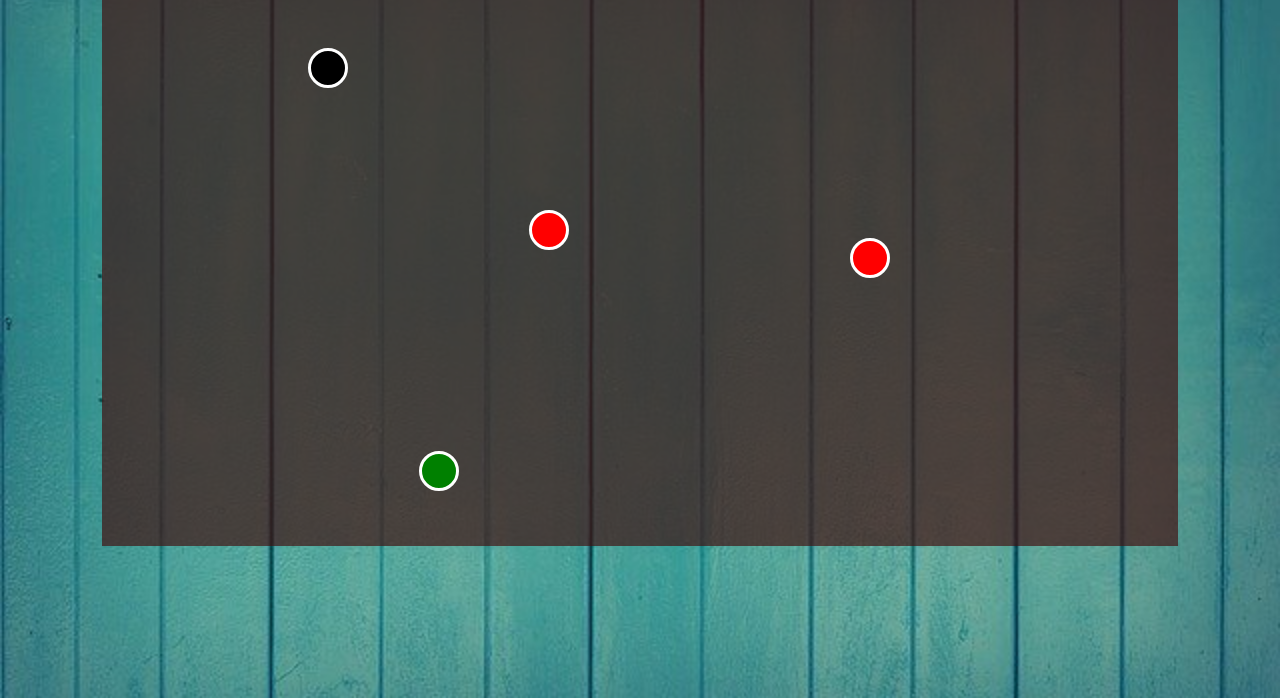
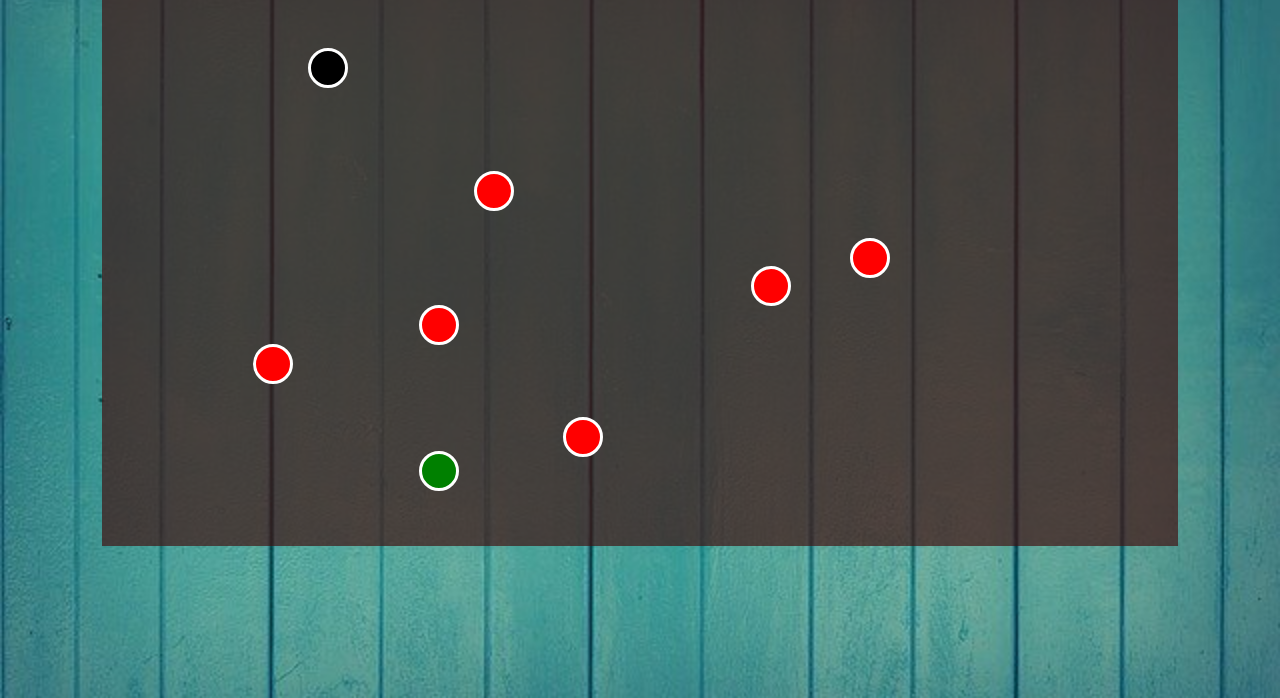
Before and after one commit to alexandraflescan/alexandraflescan.github.io, a plain HTML site: page index.html in a window 1280 px wide. Shown: the part 102-800 px from the top of the page. Drawn offline with nearby package versions, Linux system fonts and the light colour scheme.

Commit message:
small fixes

```diff
--- a/app.css
+++ b/app.css
@@ -47,22 +47,33 @@ h1{
     background-color: black;
 }
 
-
+.bad {
+    background-color: red;
+}
 #bad1{
     top: 45%;
     left: 69%;
-    background-color: red;
 }
 #bad2{
     top: 33%;
     left: 35%;
-    background-color: red;
 }
 
-#bad2{
-    top: 40%;
-    left: 40%;
-    background-color: red;
+#bad3{
+    top: 77%;
+    left: 43%;
+}
+#bad4{
+    top: 57%;
+    left: 30%;
+}
+#bad5{
+    top: 50%;
+    left: 60%;
+}
+#bad6{
+    top: 64%;
+    left: 15%;
 }
 .modal-footer {
     justify-content: space-between;
--- a/app.js
+++ b/app.js
@@ -28,9 +28,6 @@ function dragElement(elmnt) {
 
     movingBall.addEventListener('touchmove',elementDrag, false);
 
-
-   //$(document).on("mousemove touchmove", (e) => elementDrag());
-
  }
 
  function elementDrag(e) {
@@ -47,44 +44,41 @@ function dragElement(elmnt) {
 
  function closeDragElement() {
   var t; // should return whether they are touching
-  var circlesList = [];
   let currentCircle;
   $(".circle-hole").each(function() {
     currentCircle = $("#" + $(this)[0].id);
     t = is_colliding(elmnt, currentCircle)
     if (t) {
       if (currentCircle[0].id == holej[0].id) {
-        console.log("you won")
         showSuccess()
         return;
       } else {
         showFailure();
-        console.log("you lost")
         return;
       }
+    }
 
-    }
-   console.log(t)
-    circlesList.push($(this)[0].id)
 })
 
 
 }
 
-
+function showModal() {
+  $(".win-modal").modal('show');
+  elmnt.css("top", "75%");
+  elmnt.css("left", "30%");
+}
 
 function showSuccess() {
-    $(".win-modal").modal('show');
+  showModal()
     $(".winning-text").show();
-    elmnt.css("top", "20%");
-    elmnt.css("left", "30%");
+    $(".losing-text").hide();
   }
 
 function showFailure() {
-  $(".win-modal").modal('show');
+  showModal()
+  $(".winning-text").hide();
   $(".losing-text").show();
-  elmnt.css("top", "20%");
-  elmnt.css("left", "30%");
 }
 }
 
--- a/index.html
+++ b/index.html
@@ -32,8 +32,12 @@
         <!-- <div class="score">Scor: 0</div> -->
         <div class="masa">
             <div id ="winHole" class="circle circle-hole"></div>
-            <div id ="bad1" class="circle circle-hole"></div>
-            <div id ="bad2" class="circle circle-hole"></div>
+            <div id ="bad1" class="circle circle-hole bad"></div>
+            <div id ="bad2" class="circle circle-hole bad"></div>
+            <div id ="bad3" class="circle circle-hole bad"></div>
+            <div id ="bad4" class="circle circle-hole bad"></div>
+            <div id ="bad5" class="circle circle-hole bad"></div>
+            <div id ="bad6" class="circle circle-hole bad"></div>
             <div id="movingBall" class="circle"></div>
 
         </div>
```
